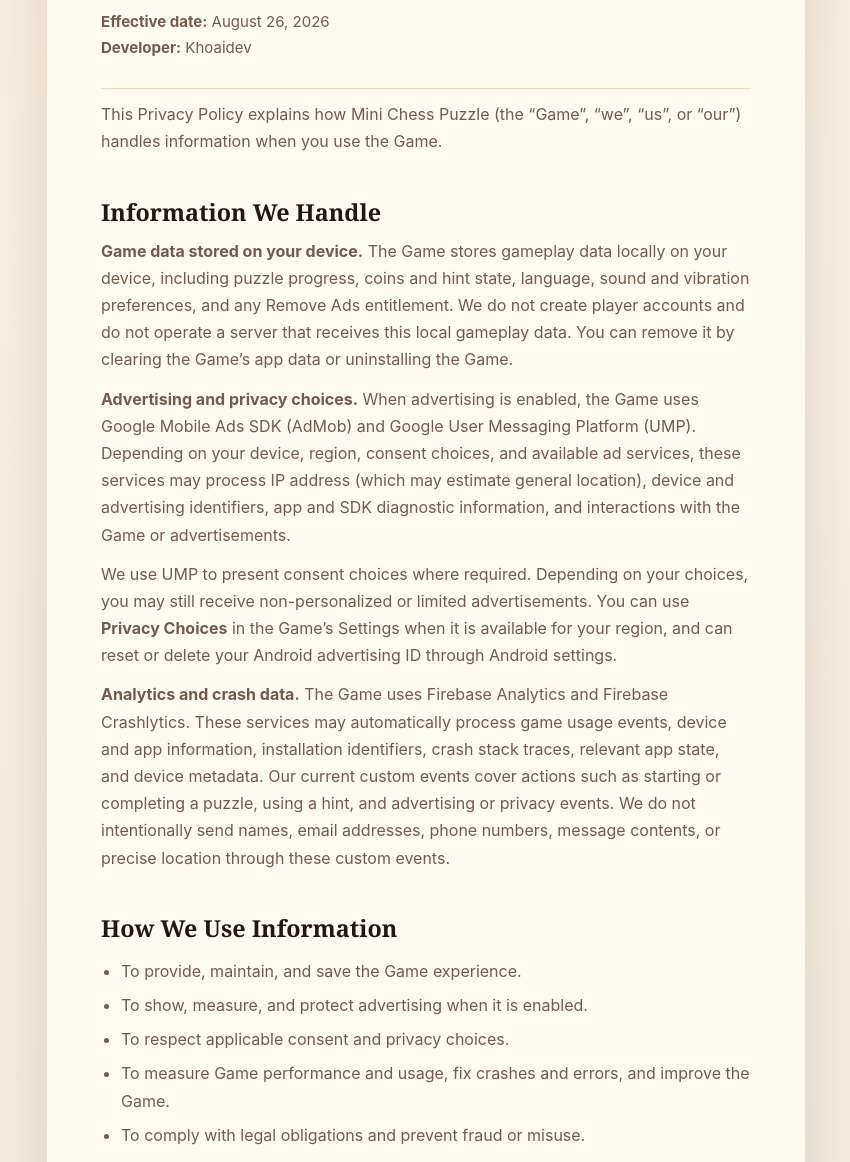
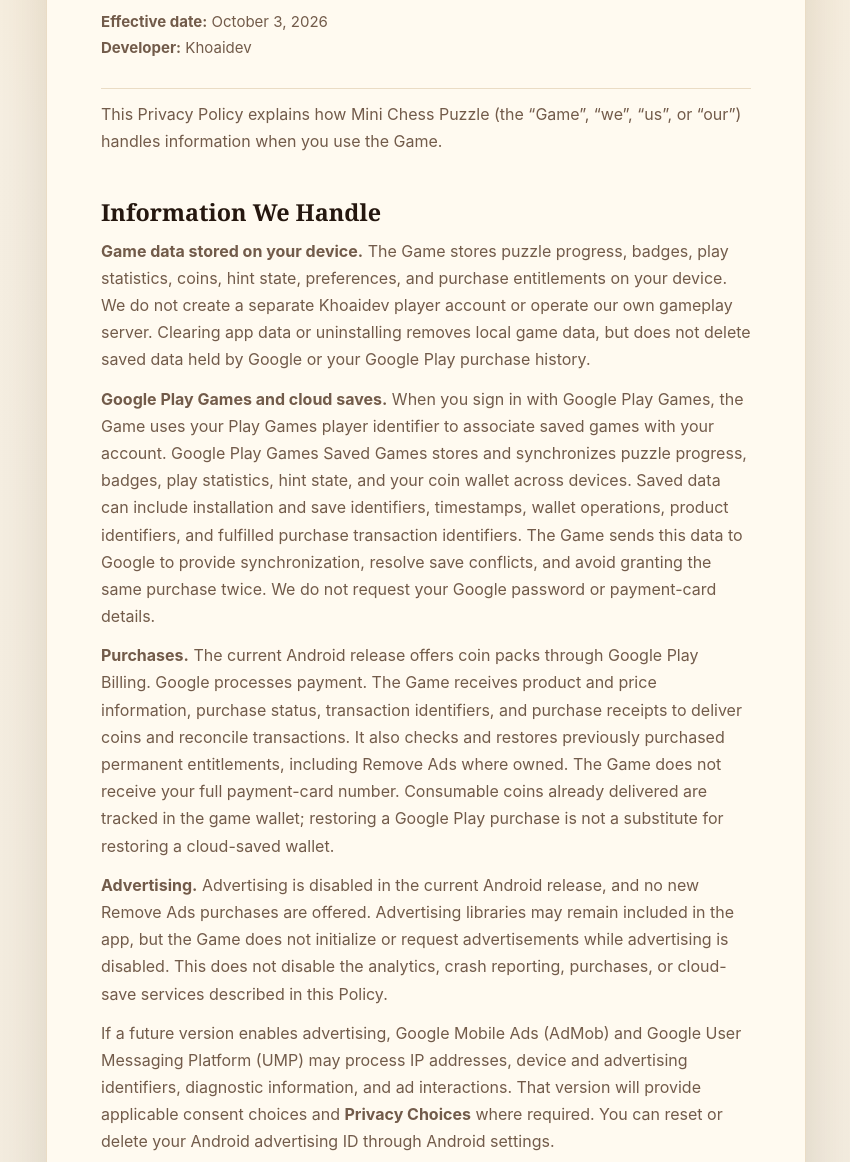
Before and after one commit to hoangvietonline/Mini-chess-Puzzle-privacy, a plain HTML site: page index.html in a window 1280 px wide. Shown: the part 197-1359 px from the top of the page, without its empty margins (214-1064 px from the left). Drawn offline with Linux system fonts and the light colour scheme.

Commit message:
Update privacy policy for Billing, cloud saves, and ad-free release

```diff
--- a/index.html
+++ b/index.html
@@ -29,44 +29,39 @@
     <header>
       <p class="eyebrow">Mini Chess Puzzle</p>
       <h1>Privacy Policy</h1>
-      <p class="meta"><strong>Effective date:</strong> August 26, 2026<br><strong>Developer:</strong> Khoaidev</p>
+      <p class="meta"><strong>Effective date:</strong> October 3, 2026<br><strong>Developer:</strong> Khoaidev</p>
     </header>
-
     <p>This Privacy Policy explains how Mini Chess Puzzle (the “Game”, “we”, “us”, or “our”) handles information when you use the Game.</p>
-
     <h2>Information We Handle</h2>
-    <p><strong>Game data stored on your device.</strong> The Game stores gameplay data locally on your device, including puzzle progress, coins and hint state, language, sound and vibration preferences, and any Remove Ads entitlement. We do not create player accounts and do not operate a server that receives this local gameplay data. You can remove it by clearing the Game’s app data or uninstalling the Game.</p>
-    <p><strong>Advertising and privacy choices.</strong> When advertising is enabled, the Game uses Google Mobile Ads SDK (AdMob) and Google User Messaging Platform (UMP). Depending on your device, region, consent choices, and available ad services, these services may process IP address (which may estimate general location), device and advertising identifiers, app and SDK diagnostic information, and interactions with the Game or advertisements.</p>
-    <p>We use UMP to present consent choices where required. Depending on your choices, you may still receive non-personalized or limited advertisements. You can use <strong>Privacy Choices</strong> in the Game’s Settings when it is available for your region, and can reset or delete your Android advertising ID through Android settings.</p>
+    <p><strong>Game data stored on your device.</strong> The Game stores puzzle progress, badges, play statistics, coins, hint state, preferences, and purchase entitlements on your device. We do not create a separate Khoaidev player account or operate our own gameplay server. Clearing app data or uninstalling removes local game data, but does not delete saved data held by Google or your Google Play purchase history.</p>
+    <p><strong>Google Play Games and cloud saves.</strong> When you sign in with Google Play Games, the Game uses your Play Games player identifier to associate saved games with your account. Google Play Games Saved Games stores and synchronizes puzzle progress, badges, play statistics, hint state, and your coin wallet across devices. Saved data can include installation and save identifiers, timestamps, wallet operations, product identifiers, and fulfilled purchase transaction identifiers. The Game sends this data to Google to provide synchronization, resolve save conflicts, and avoid granting the same purchase twice. We do not request your Google password or payment-card details.</p>
+    <p><strong>Purchases.</strong> The current Android release offers coin packs through Google Play Billing. Google processes payment. The Game receives product and price information, purchase status, transaction identifiers, and purchase receipts to deliver coins and reconcile transactions. It also checks and restores previously purchased permanent entitlements, including Remove Ads where owned. The Game does not receive your full payment-card number. Consumable coins already delivered are tracked in the game wallet; restoring a Google Play purchase is not a substitute for restoring a cloud-saved wallet.</p>
+    <p><strong>Advertising.</strong> Advertising is disabled in the current Android release, and no new Remove Ads purchases are offered. Advertising libraries may remain included in the app, but the Game does not initialize or request advertisements while advertising is disabled. This does not disable the analytics, crash reporting, purchases, or cloud-save services described in this Policy.</p>
+    <p>If a future version enables advertising, Google Mobile Ads (AdMob) and Google User Messaging Platform (UMP) may process IP addresses, device and advertising identifiers, diagnostic information, and ad interactions. That version will provide applicable consent choices and <strong>Privacy Choices</strong> where required. You can reset or delete your Android advertising ID through Android settings.</p>
     <p><strong>Analytics and crash data.</strong> The Game uses Firebase Analytics and Firebase Crashlytics. These services may automatically process game usage events, device and app information, installation identifiers, crash stack traces, relevant app state, and device metadata. Our current custom events cover actions such as starting or completing a puzzle, using a hint, and advertising or privacy events. We do not intentionally send names, email addresses, phone numbers, message contents, or precise location through these custom events.</p>
-
     <h2>How We Use Information</h2>
     <ul>
       <li>To provide, maintain, and save the Game experience.</li>
+      <li>To synchronize saved games and wallets through Google Play Games, deliver purchases, and restore existing permanent entitlements.</li>
       <li>To show, measure, and protect advertising when it is enabled.</li>
       <li>To respect applicable consent and privacy choices.</li>
       <li>To measure Game performance and usage, fix crashes and errors, and improve the Game.</li>
       <li>To comply with legal obligations and prevent fraud or misuse.</li>
     </ul>
     <p>Where required by law, we and our partners rely on your consent before using data for personalized advertising or other consent-based purposes.</p>
-
     <h2>How Information Is Shared</h2>
-    <p>We do not sell personal information in the traditional sense. Information may be processed by Google Mobile Ads / AdMob for advertising, measurement, and fraud prevention; Google User Messaging Platform for consent management; Firebase Analytics for usage analytics; Firebase Crashlytics for crash, error, and ANR reporting; and Google Play for app distribution and, if enabled in a future version, in-app purchase processing and restoration.</p>
+    <p>We do not sell personal information in the traditional sense. Information is processed by Firebase Analytics for usage analytics; Firebase Crashlytics for crash, error, and ANR reporting; Google Play for app distribution, purchases, and restoration; and Google Play Games for sign-in and cloud-save storage and synchronization. If advertising is enabled in a future version, Google Mobile Ads / AdMob and UMP will process advertising and consent information as described above.</p>
     <p>These providers may process information in countries other than the one where you live. See <a href="https://policies.google.com/technologies/partner-sites">how Google uses data when you use its partners’ sites or apps</a>.</p>
-
     <h2>Retention and Security</h2>
-    <p>Local gameplay data remains on your device until you clear the Game’s data or uninstall it. Data processed by Google, Firebase, AdMob, or Google Play is retained according to the relevant service configuration, policies, and applicable law. We rely on service providers that use security measures, including encryption in transit where applicable; however, no method of electronic storage or transmission is completely secure.</p>
-
+    <p>Local gameplay data remains on your device until you clear the Game’s data or uninstall it. Cloud saves can remain in Google Play Games after uninstalling and may be downloaded again when you sign in. Google Play purchase records and data processed by Google and Firebase are retained according to the relevant service configuration, policies, and applicable law. We rely on service providers that use security measures, including encryption in transit where applicable; however, no method of electronic storage or transmission is completely secure.</p>
     <h2>Your Choices and Rights</h2>
     <p>Depending on where you live, you may have rights to request access to, correction of, deletion of, restriction of, or objection to certain processing of your personal information, or to withdraw consent where consent is the legal basis.</p>
+    <p>You can clear local game data in Android app settings. To manage or delete the Game’s Google Play Games data, follow <a href="https://support.google.com/googleplay/answer/9130646">Google’s instructions for deleting data for an individual game</a>. Stop the Game before deleting cloud data and clear its local data as well if you want to remove both copies; opening the Game again while signed in can synchronize local progress back to the cloud. Deleting game data may permanently remove progress and the saved coin wallet. It does not cancel purchases, request a refund, or erase Google’s purchase records.</p>
     <p>For privacy questions or requests, use the <a href="https://github.com/hoangvietonline/Mini-chess-Puzzle-privacy/issues">Mini Chess Puzzle support page</a>. Please do not post sensitive personal information in a public issue. We may need to verify a request and can assist only with information under our control. You may also use privacy tools offered by Google for information handled by Google, Firebase, AdMob, or Google Play.</p>
-
     <h2>Children</h2>
     <p>The Game is not directed to children under the age at which parental consent is required in their country. We do not knowingly request names, email addresses, phone numbers, or user-generated content from children. If you believe a child has provided personal information to us, please contact us using the support page above.</p>
-
     <h2>Changes to This Policy</h2>
     <p>We may update this Policy when the Game, its SDKs, or legal requirements change. We will publish the updated version at this URL and update the effective date. Where required, we will provide additional notice or obtain consent.</p>
-
     <div class="notice"><strong>Contact</strong><br>For privacy questions or requests, contact Khoaidev through the <a href="https://github.com/hoangvietonline/Mini-chess-Puzzle-privacy/issues">Mini Chess Puzzle support page</a>.</div>
     <footer>© 2026 Khoaidev · Mini Chess Puzzle</footer>
   </main>
```
